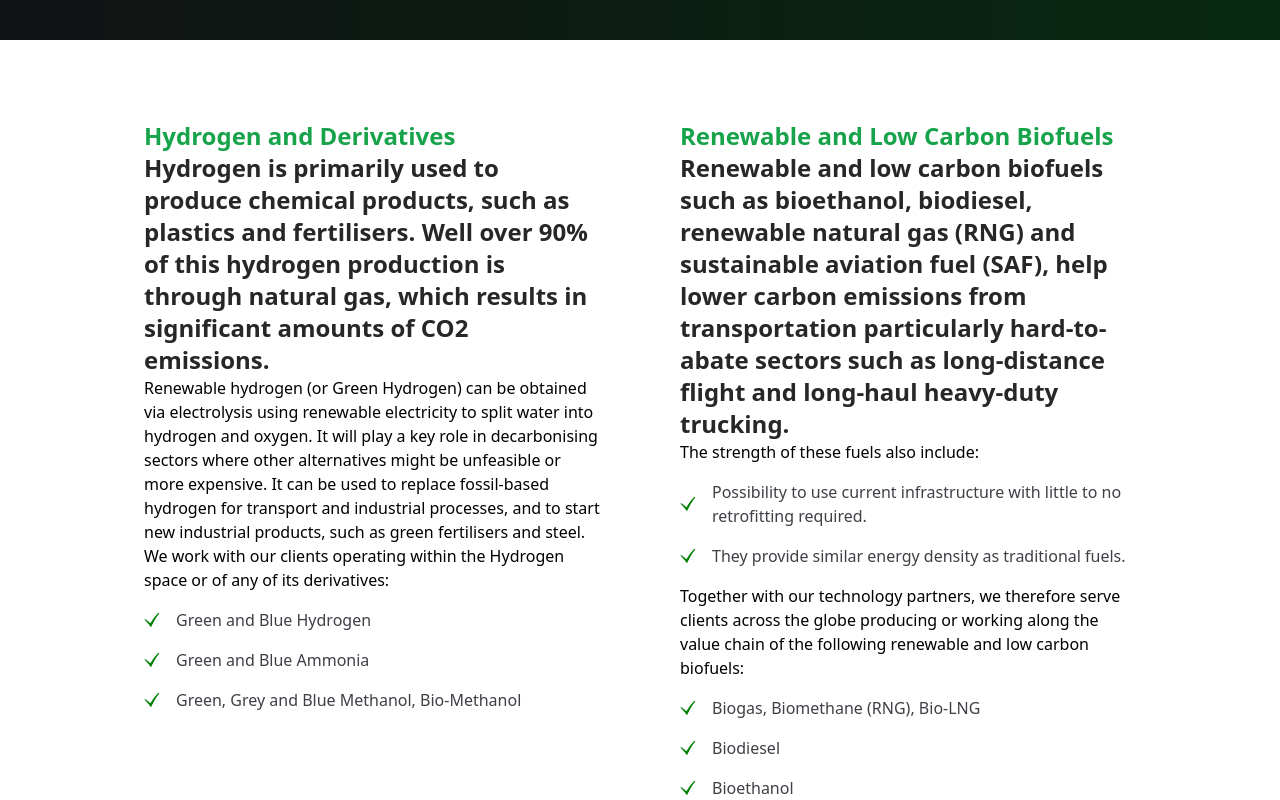
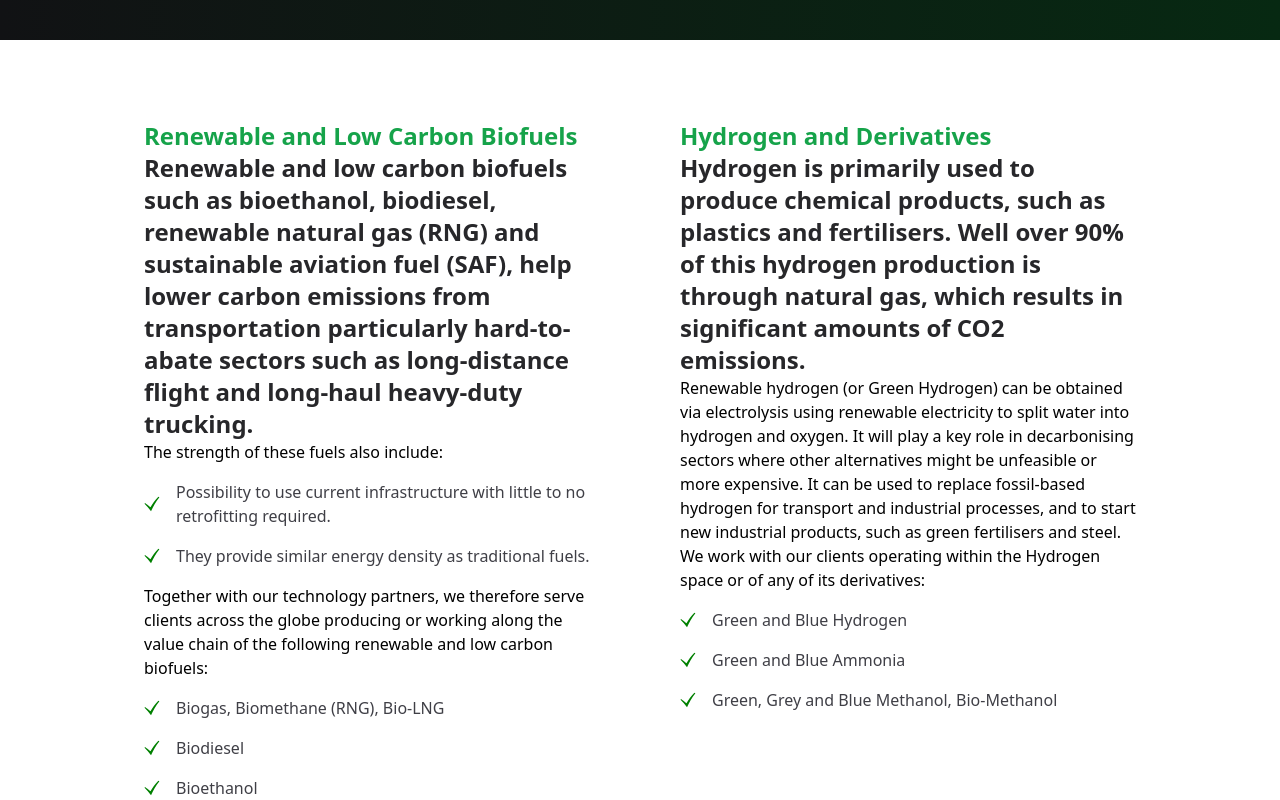
Before and after one commit to zannujulius/biochemical, a React (Create React App) app: page /sectors in a window 1280 px wide. Shown: the part 600-1400 px from the top of the page. Built offline with nearby package versions, Linux system fonts and the light colour scheme.

Commit message:
final adjustment

```diff
--- a/src/screens/About/index.js
+++ b/src/screens/About/index.js
@@ -46,10 +46,10 @@ const About = () => {
             style={{}}
           >
             <div className="text-2xl text-white">Sectors</div>
-            <div className="">
-              <div className="h-[150px] flex items-center lg:justify-center ">
+            <div className="w-full">
+              <div className="h-[200px] flex items-start md:items-center lg:justify-center  ">
                 <div
-                  className="text-5xl pt-[60px] lg:pt-[70px] text-white text-left font-bold leading-[60px] "
+                  className="text-5xl pt-[30px] lg:pt-[70px] text-white text-left font-bold leading-[60px] "
                   ref={element}
                 />
               </div>
@@ -94,36 +94,6 @@ const About = () => {
       <div className="lg:w-[80%] grid grid-cols-1 lg:grid-cols-2 mx-auto mt-20 gap-20 px-4">
         <div className="">
           <div className="text-2xl text-green-600 font-semibold">
-            Hydrogen and Derivatives
-          </div>
-          <div className="font-semibold text-zinc-800 text-2xl">
-            Hydrogen is primarily used to produce chemical products, such as
-            plastics and fertilisers. Well over 90% of this hydrogen production
-            is through natural gas, which results in significant amounts of CO2
-            emissions.
-          </div>
-          <div className="">
-            Renewable hydrogen (or Green Hydrogen) can be obtained via
-            electrolysis using renewable electricity to split water into
-            hydrogen and oxygen. It will play a key role in decarbonising
-            sectors where other alternatives might be unfeasible or more
-            expensive. It can be used to replace fossil-based hydrogen for
-            transport and industrial processes, and to start new industrial
-            products, such as green fertilisers and steel. <br />
-            We work with our clients operating within the Hydrogen space or of
-            any of its derivatives:
-          </div>
-          {hydrodata.map((i, index) => (
-            <div className="flex my-4" key={index}>
-              <div className="mr-4  flex items-center justify-center ">
-                <GiCheckMark color={"green"} />
-              </div>
-              <div className="text-zinc-700">{i}</div>
-            </div>
-          ))}
-        </div>
-        <div className="">
-          <div className="text-2xl text-green-600 font-semibold">
             Renewable and Low Carbon Biofuels
           </div>
           <div className="font-semibold text-zinc-800 text-2xl">
@@ -158,6 +128,37 @@ const About = () => {
             </div>
           ))}
         </div>
+        <div className="">
+          <div className="text-2xl text-green-600 font-semibold">
+            Hydrogen and Derivatives
+          </div>
+          <div className="font-semibold text-zinc-800 text-2xl">
+            Hydrogen is primarily used to produce chemical products, such as
+            plastics and fertilisers. Well over 90% of this hydrogen production
+            is through natural gas, which results in significant amounts of CO2
+            emissions.
+          </div>
+          <div className="">
+            Renewable hydrogen (or Green Hydrogen) can be obtained via
+            electrolysis using renewable electricity to split water into
+            hydrogen and oxygen. It will play a key role in decarbonising
+            sectors where other alternatives might be unfeasible or more
+            expensive. It can be used to replace fossil-based hydrogen for
+            transport and industrial processes, and to start new industrial
+            products, such as green fertilisers and steel. <br />
+            We work with our clients operating within the Hydrogen space or of
+            any of its derivatives:
+          </div>
+          {hydrodata.map((i, index) => (
+            <div className="flex my-4" key={index}>
+              <div className="mr-4  flex items-center justify-center ">
+                <GiCheckMark color={"green"} />
+              </div>
+              <div className="text-zinc-700">{i}</div>
+            </div>
+          ))}
+        </div>
+
         <div className="">
           <div className="text-2xl text-green-600 font-semibold">
             Food and Pharmaceuticals
--- a/src/screens/Home/index.js
+++ b/src/screens/Home/index.js
@@ -32,7 +32,7 @@ const Home = () => {
   useEffect(() => {
     const options = {
       strings: [
-        "Circular economy.",
+        "Circular Economy.",
         "Net Zero goal.",
         "Energy Transition.",
         "Sustainability.",
@@ -238,7 +238,7 @@ const Home = () => {
         </div>
         <div
           className="p-4 flex items-start shadow-sm rounded-lg bg-white overflow-hidden"
-          data-aos="fade-left"
+          data-aos="fade-up"
           data-aos-duration="800"
         >
           <div className="lg:pt-4">
--- a/src/screens/Solutions/index.js
+++ b/src/screens/Solutions/index.js
@@ -313,7 +313,7 @@ const Solutions = () => {
         </div>
         <div
           className="p-4 flex items-start shadow-sm rounded-lg bg-white overflow-hidden"
-          data-aos="fade-left"
+          data-aos="fade-up"
           data-aos-duration="800"
         >
           <div className="lg:pt-4">
```
Also changed, not shown: 1 other file (tests, documents, lock files or other folders).
